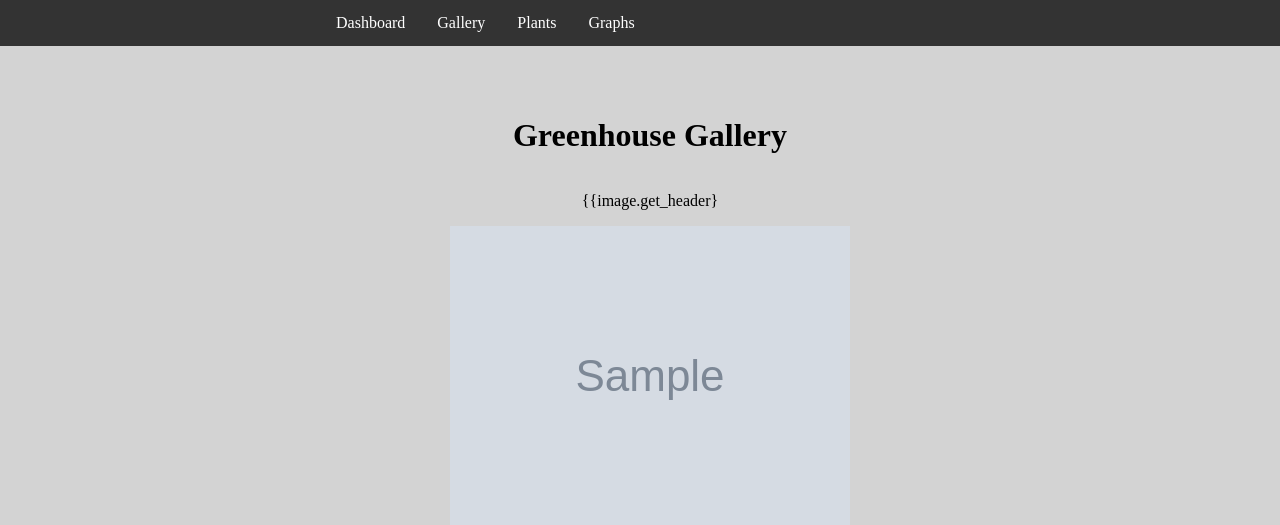
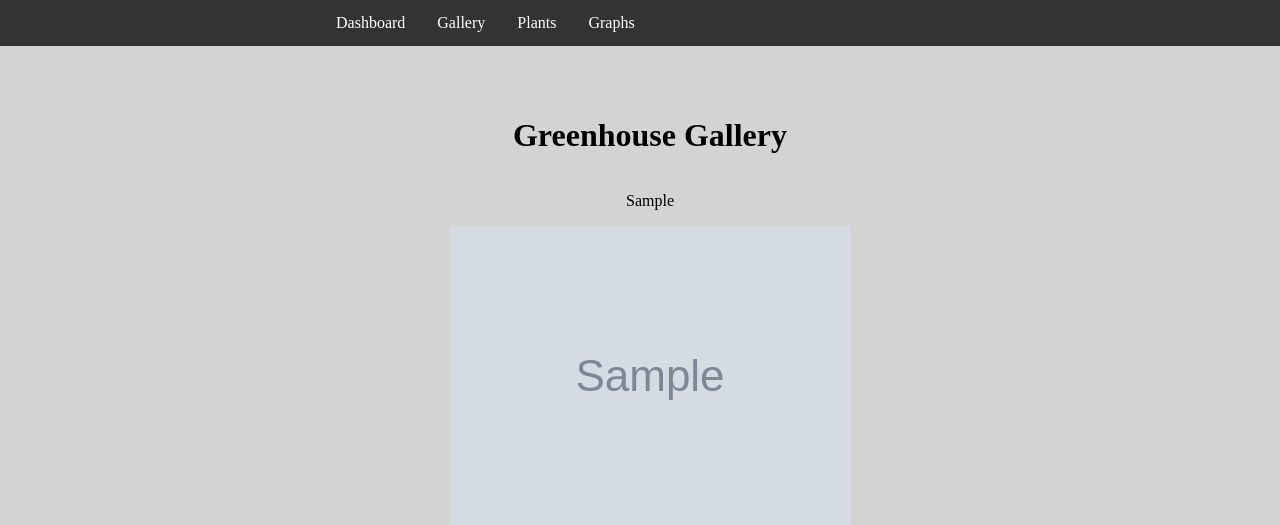
Before and after one commit to BrettMeirhofer/DjangoGreenhouse, a Django app: template GreenhouseSite/templates/admin/gallery.html in a window 1280 px wide. Shown: the top 525 px of the page. Run offline with Django 4.2, Linux system fonts and the light colour scheme; the template is opened without the code that fills it: most values are stand-ins (such as "Sample title", 1, 10 or a date in 2020); grey boxes marked "Sample" are stand-in pictures.

Commit message:
Update gallery.html

```diff
--- a/GreenhouseSite/templates/admin/gallery.html
+++ b/GreenhouseSite/templates/admin/gallery.html
@@ -14,7 +14,7 @@
         <h1>Greenhouse Gallery</h1>
         {% for image in images %}
             <div class="gallerydiv">
-                <p class="gallerydate">{{image.get_header}</p>
+                <p class="gallerydate">{{image.get_header}}</p>
                 <img src="{{image.image.url}}">
             </div>
         {% endfor %}
```
